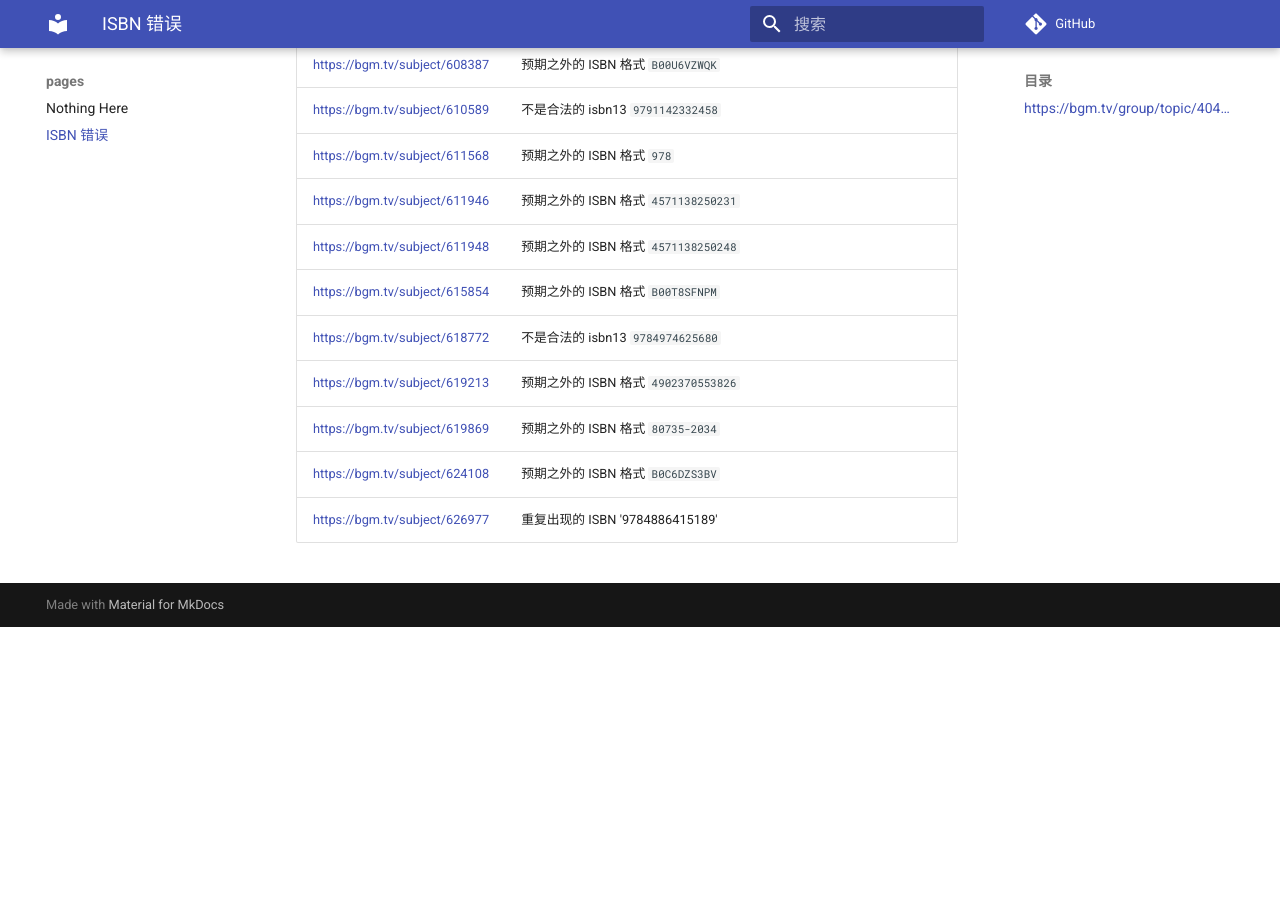
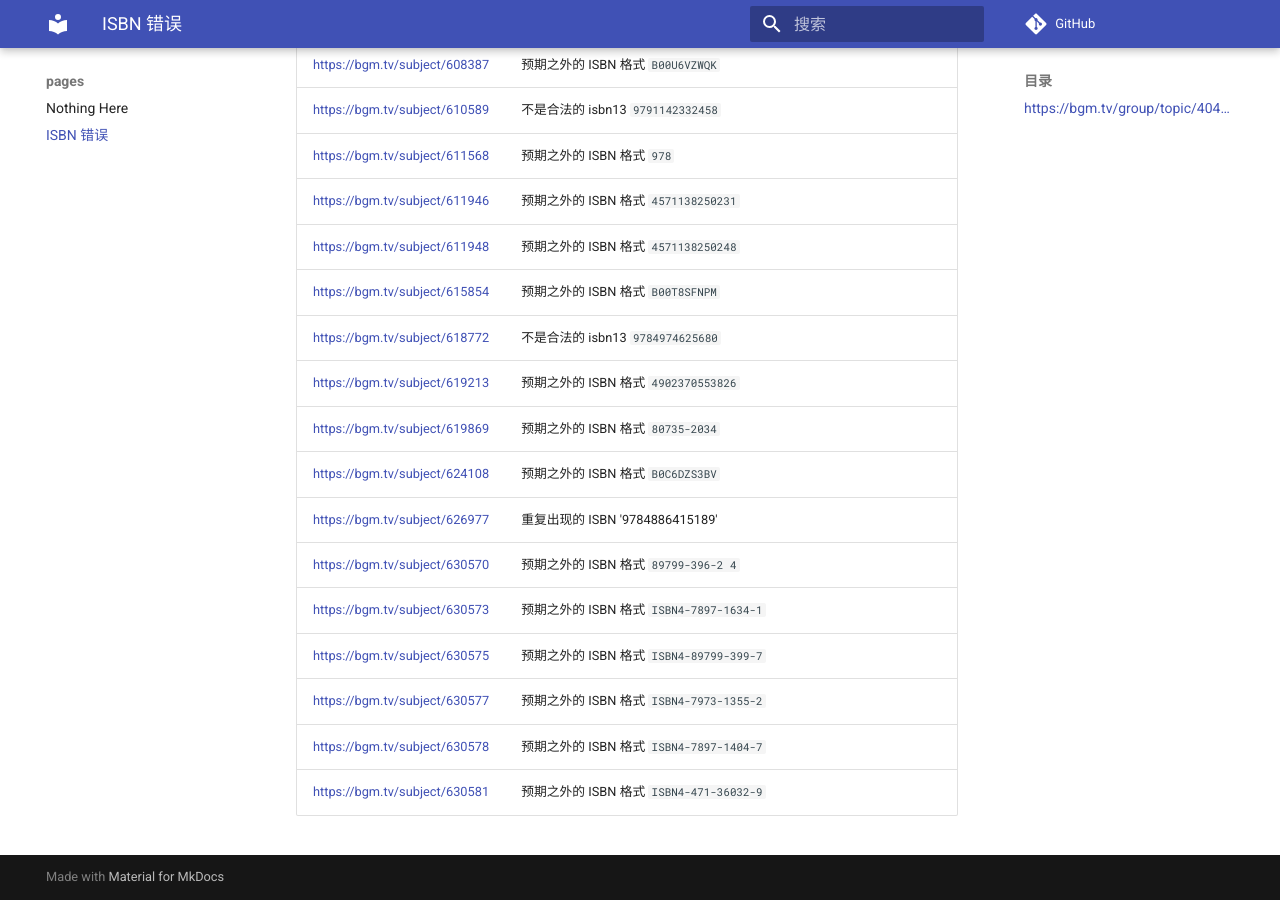
Before and after one commit to trim21/bangumi-pages, an MkDocs documentation site: the page built from docs/isbn.md, in a window 1280 px wide and 900 px high, scrolled down 9506 px. Built offline with MkDocs 1.6.1 and Material for MkDocs 9.7.7, drawn with Linux system fonts in a browser that asks for light colours; comment, search, counter and statistics services are not loaded; before the commit the page ends 10133 px from its top, so only the background shows below that.

Commit message:
update isbn.md

```diff
--- a/docs/isbn.md
+++ b/docs/isbn.md
@@ -219,3 +219,9 @@ total 214
 | <https://bgm.tv/subject/619869> | 预期之外的 ISBN 格式 `80735-2034` |
 | <https://bgm.tv/subject/624108> | 预期之外的 ISBN 格式 `B0C6DZS3BV` |
 | <https://bgm.tv/subject/626977> | 重复出现的 ISBN '9784886415189' |
+| <https://bgm.tv/subject/630570> | 预期之外的 ISBN 格式 `89799-396-2 4` |
+| <https://bgm.tv/subject/630573> | 预期之外的 ISBN 格式 `ISBN4-7897-1634-1` |
+| <https://bgm.tv/subject/630575> | 预期之外的 ISBN 格式 `ISBN4-89799-399-7` |
+| <https://bgm.tv/subject/630577> | 预期之外的 ISBN 格式 `ISBN4-7973-1355-2` |
+| <https://bgm.tv/subject/630578> | 预期之外的 ISBN 格式 `ISBN4-7897-1404-7` |
+| <https://bgm.tv/subject/630581> | 预期之外的 ISBN 格式 `ISBN4-471-36032-9` |
```
Also changed, not shown: other parts of docs/isbn.md (+1 -1 lines).
